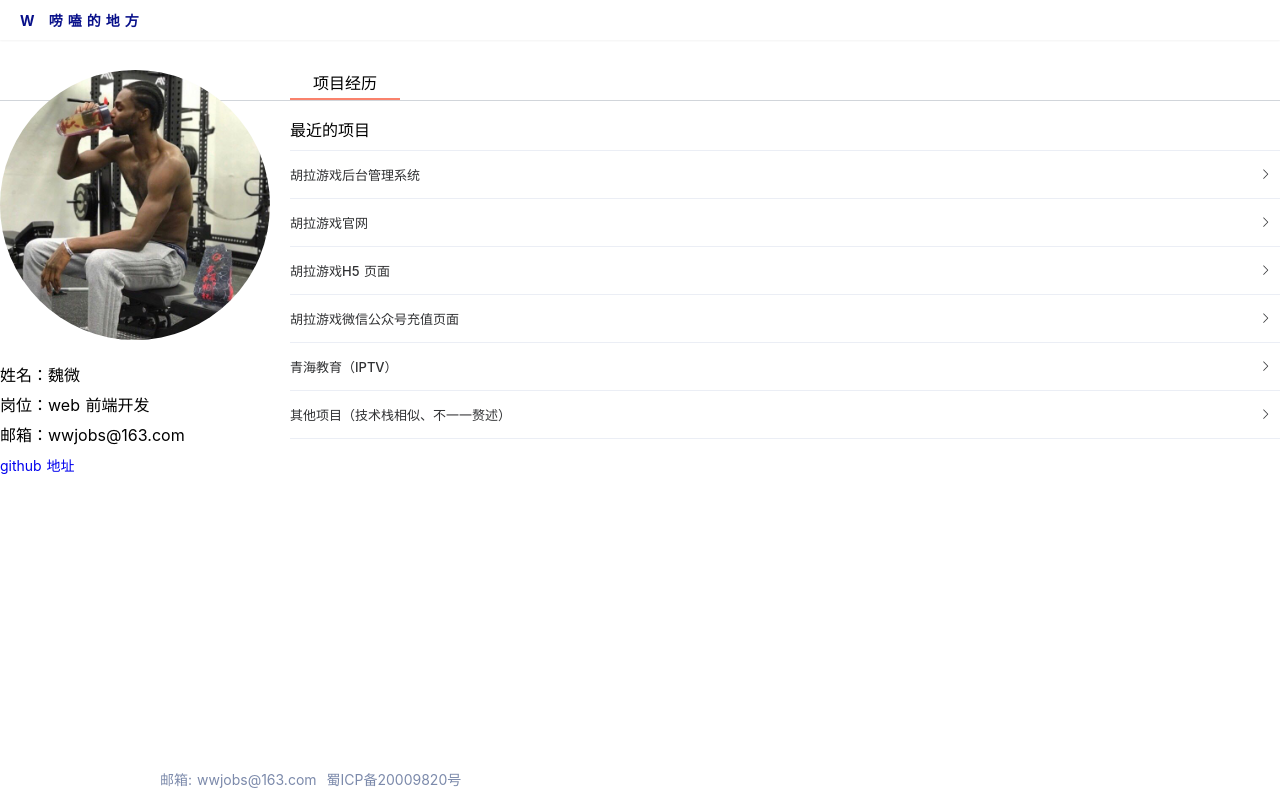
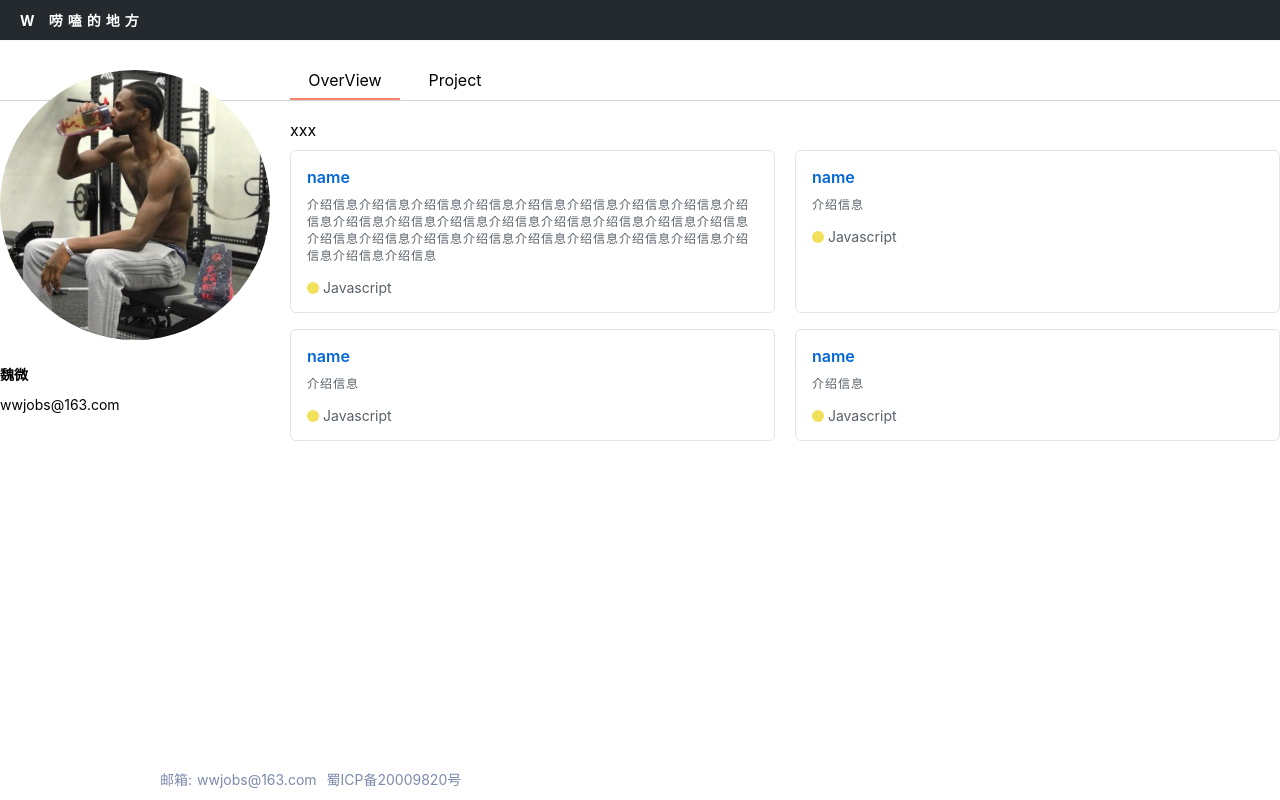
Before and after one commit to ww028/personal-website, a Nuxt app: page /aboutMe in a window 1280 px wide. Built offline with nearby package versions, Linux system fonts and the light colour scheme.

Commit message:
update about me

```diff
--- a/assets/scss/about_me.scss
+++ b/assets/scss/about_me.scss
@@ -38,9 +38,17 @@ main{
 
   .info{
     color: #000;
-    font: 14px;
+    font-size: 14px;
     margin-top: 20px;
     line-height: 30px;
+
+    p:first-child{
+      font-weight: bold;
+    }
+
+    a{
+      color: #000;
+    }
   }
 }
 
@@ -51,10 +59,15 @@ main{
 
   .nav_bar{
     margin-bottom: 10px;
+    display: flex;
     .item{
       width: 110px;
       height: 30px;
       text-align: center;
+      cursor: pointer;
+    }
+
+    .act{
       border-bottom: solid 2px #f9826c;
     }
   }
@@ -62,4 +75,49 @@ main{
   .title{
     line-height: 40px;
   }
+
+  .project_items{
+    display: flex;
+    flex-wrap: wrap;
+    justify-content: space-between;
+
+    .item{
+      width: 49%;
+      border: solid 1px #e1e4e8;
+      border-radius: 6px;
+      padding: 16px;
+      margin-bottom: 16px;
+
+      .label{
+        color: #0366d6;
+        font-weight: 600;
+        font-size: 16px;
+      }
+
+      .introduce{
+        font-size: 12px;
+        color: #586069;
+        margin: 8px 0 16px 0;
+        letter-spacing: 1px;
+      }
+
+      .technology{
+        font-size: 14px;
+        color: #586069;
+        position: relative;
+        padding-left: 16px;
+      }
+
+      .technology::before{
+        position: absolute;
+        left: 0;
+        top: 3px;
+        content: "";
+        width: 12px;
+        height: 12px;
+        background-color: #f1e05a;
+        border-radius: 50%;
+      }
+    }
+  }
 }
--- a/components/HeaderBar.vue
+++ b/components/HeaderBar.vue
@@ -1,10 +1,26 @@
 <template>
-  <header>
+  <header :class="currentRoute === '/aboutMe' ? 'aboutMe' : ''">
     <nuxt-link
       :to="{name: 'index'}"
     >W 唠嗑的地方</nuxt-link>
   </header>
 </template>
+
+<script>
+export default {
+  name: "HeaderBar",
+
+  data(){
+    return{
+      currentRoute: "",
+    }
+  },
+
+  mounted(){
+    this.currentRoute = this.$router.currentRoute.fullPath
+  }
+}
+</script>
 
 <style lang="scss" scoped>
 header{
@@ -27,6 +43,14 @@ header{
   }
 }
 
+.aboutMe{
+  background-color: #24292e;
+
+  a{
+    color: #fff;
+  }
+}
+
 @media screen and (max-width: 1000px) {
   header {
     z-index: 999;
--- /dev/null
+++ b/data/aboutMe.js
@@ -0,0 +1,67 @@
+const aboutMeData = [
+  {
+    title: "胡拉游戏后台管理系统",
+    name: 1,
+    info: [
+      "该项目是胡拉游戏的后台管理系统，使用vue-cli 脚手架开发，axios 进行数据交互，echarts 图表实现折线、柱状等图表",
+      "该项目支撑胡拉麻将、斗地主、捕鱼移动端游戏的运营工作，以及后台管理系统账号权限分配等功能",
+      "该项目可以查看不同游戏的在线人数、活跃人数、充值金额等运营数据，并且支持玩家邮件发送、道具配发等功能",
+      "后台超级管理员可以创建账号、分配权限，不同的账号根据不同的权限可以分别查看允许查看的信息"
+    ]
+  },
+  {
+    title: "胡拉游戏官网",
+    name: 2,
+    info: [
+      "该项目是胡拉游戏的官网, 使用nuxt 框架进行前端开发，使用nuxt 框架提供的Async Data 进行服务端渲染，并且优化网站代码结构，使其更有利于网站SEO",
+      "官网主要是介绍游戏信息，进行下载导流，以及用户了解不同游戏不同的版本信息",
+      "用户可以在官网查看游戏的资讯、赛事等等信息",
+    ]
+  },
+  {
+    title: "胡拉游戏H5 页面",
+    name: 3,
+    info: [
+      "该项目是胡拉麻将、胡拉斗地主、胡拉捕鱼的H5 页面",
+      "主要用于游戏下载，绑定好友邀请、亲友圈账号、直接通过分享链接进入游戏房间等功能",
+      "用户进入H5 页面，如果已经安装客户端则拉起游戏，如有房间ID、邀请信息等，则直接进入房间或绑定账号，即使没有安装客户端在下载安装后依然可以绑定分享链接的信息，如果没有安装客户端则直接拉起下载",
+    ],
+  },
+  {
+    title: "胡拉游戏微信公众号充值页面",
+    name: 4,
+    info: [
+      "该项目是胡拉麻将微信公众号下的充值页面",
+      "通过微信公众号进入该页面，在用户允许获取微信账号信息后，自动绑定游戏账号",
+      "用户可以选择充值金额或者自定义输入充值金额，以及选择对应的赠送礼包",
+      "用户可以输入游戏 ID为他人充值，如果没有输入游戏 ID，则直接为自己的游戏账号充值"
+    ]
+  },
+  {
+    title: "青海教育（IPTV）",
+    name: 5,
+    info: [
+      "该项目是青海电信IPTV 的产品包",
+      "该项目在用户订购前可以使用教程，在试用教程使用完毕后可以选择订购产品包获得完整使用权限",
+      "该项目针对初高中、小学、幼儿等不同年龄阶段的用户提供相应的教育内容"
+    ]
+  },
+  {
+    title: "其他项目（技术栈相似、不一一赘述）",
+    name: 6,
+    info: [
+      "青海教育",
+      "陕西教育后台管理系统",
+      "HI 贝游戏大厅后台管理系统",
+      "HI 贝游戏大厅（IPTV)",
+      "海南电信封套（IPTV）",
+      "四川电信省博物馆、图书馆、文化馆（IPTV）",
+      "四川电信川蜀风采(IPTV)",
+      "卓影社区",
+      "庭州购（购物网站）",
+      "乌鲁木齐市君诚律师事务所官网、后台管理系统"
+    ]
+  }
+]
+
+export default aboutMeData
--- a/pages/aboutMe.vue
+++ b/pages/aboutMe.vue
@@ -7,18 +7,35 @@
           <img src="../assets/images/icon.jpg" alt />
         </div>
         <div class="info">
-          <p>姓名：魏微</p>
-          <p>岗位：web 前端开发</p>
-          <p>邮箱：wwjobs@163.com</p>
-          <p><a target="right" href="https://github.com/ww028">github 地址</a></p>
+          <p>魏微</p>
+          <p>wwjobs@163.com</p>
+          <!-- <p>
+            <a target="right" href="https://github.com/ww028">前往 github</a>
+          </p> -->
         </div>
       </div>
       <div class="project">
         <div class="nav_bar">
-          <div class="item">项目经历</div>
+          <div
+            v-for="item in nav_bar"
+            :key="item.id"
+            class="item"
+            :class="item.class"
+            @click="changeBar(item)"
+          >{{ item.label }}</div>
+          <div class="item"></div>
+          <div class="item"></div>
         </div>
-        <div class="title">最近的项目</div>
-        <el-collapse v-model="activeNames" @change="handleChange">
+        <div class="title">xxx</div>
+        <div class="project_items">
+          <div v-for="(item, index) in project" :key="index" class="item">
+            <div class="label">{{item.label}}</div>
+            <div class="introduce">{{item.introduce}}</div>
+            <div class="technology">{{item.technology}}</div>
+          </div>
+        </div>
+
+        <!-- <el-collapse v-model="activeNames">
           <el-collapse-item
             v-for="(item, index) in project"
             :key="index"
@@ -29,85 +46,43 @@
               <li v-for="(sub_item, sub_index) in item.info" :key="sub_index">{{sub_item}}</li>
             </ol>
           </el-collapse-item>
-        </el-collapse>
+        </el-collapse>-->
       </div>
     </div>
   </main>
 </template>
 
 <script>
+import aboutMeData from "@/data/aboutMe";
 export default {
   data() {
     return {
+      activeNames: "",
+      nav_bar: [
+        { id: 1, label: "OverView", class: "act" },
+        { id: 2, label: "Project", class: "" }
+      ],
       project: [
-        {
-          title: "胡拉游戏后台管理系统",
-          name: 1,
-          info: [
-            "该项目是胡拉游戏的后台管理系统，使用vue-cli 脚手架开发，axios 进行数据交互，echarts 图表实现折线、柱状等图表",
-            "该项目支撑胡拉麻将、斗地主、捕鱼移动端游戏的运营工作，以及后台管理系统账号权限分配等功能",
-            "该项目可以查看不同游戏的在线人数、活跃人数、充值金额等运营数据，并且支持玩家邮件发送、道具配发等功能",
-            "后台超级管理员可以创建账号、分配权限，不同的账号根据不同的权限可以分别查看允许查看的信息"
-          ]
-        },
-        {
-          title: "胡拉游戏官网",
-          name: 2,
-          info: [
-            "该项目是胡拉游戏的官网, 使用nuxt 框架进行前端开发，使用nuxt 框架提供的Async Data 进行服务端渲染，并且优化网站代码结构，使其更有利于网站SEO",
-            "官网主要是介绍游戏信息，进行下载导流，以及用户了解不同游戏不同的版本信息",
-            "用户可以在官网查看游戏的资讯、赛事等等信息",
-          ]
-        },
-        {
-          title: "胡拉游戏H5 页面",
-          name: 3,
-          info: [
-            "该项目是胡拉麻将、胡拉斗地主、胡拉捕鱼的H5 页面",
-            "主要用于游戏下载，绑定好友邀请、亲友圈账号、直接通过分享链接进入游戏房间等功能",
-            "用户进入H5 页面，如果已经安装客户端则拉起游戏，如有房间ID、邀请信息等，则直接进入房间或绑定账号，即使没有安装客户端在下载安装后依然可以绑定分享链接的信息，如果没有安装客户端则直接拉起下载",
-          ],
-        },
-        {
-          title: "胡拉游戏微信公众号充值页面",
-          name: 4,
-          info: [
-            "该项目是胡拉麻将微信公众号下的充值页面",
-            "通过微信公众号进入该页面，在用户允许获取微信账号信息后，自动绑定游戏账号",
-            "用户可以选择充值金额或者自定义输入充值金额，以及选择对应的赠送礼包",
-            "用户可以输入游戏 ID为他人充值，如果没有输入游戏 ID，则直接为自己的游戏账号充值"
-          ]
-        },
-        {
-          title: "青海教育（IPTV）",
-          name: 5,
-          info: [
-            "该项目是青海电信IPTV 的产品包",
-            "该项目在用户订购前可以使用教程，在试用教程使用完毕后可以选择订购产品包获得完整使用权限",
-            "该项目针对初高中、小学、幼儿等不同年龄阶段的用户提供相应的教育内容"
-          ]
-        },
-        {
-          title: "其他项目（技术栈相似、不一一赘述）",
-          name: 6,
-          info: [
-            "青海教育",
-            "陕西教育后台管理系统",
-            "HI 贝游戏大厅后台管理系统",
-            "HI 贝游戏大厅（IPTV)",
-            "海南电信封套（IPTV）",
-            "四川电信省博物馆、图书馆、文化馆（IPTV）",
-            "四川电信川蜀风采(IPTV)",
-            "卓影社区",
-            "庭州购（购物网站）",
-            "乌鲁木齐市君诚律师事务所官网、后台管理系统"
-          ]
-        }
+        { label: "name", introduce: "介绍信息介绍信息介绍信息介绍信息介绍信息介绍信息介绍信息介绍信息介绍信息介绍信息介绍信息介绍信息介绍信息介绍信息介绍信息介绍信息介绍信息介绍信息介绍信息介绍信息介绍信息介绍信息介绍信息介绍信息介绍信息介绍信息介绍信息介绍信息", technology: "Javascript" },
+        { label: "name", introduce: "介绍信息", technology: "Javascript" },
+        { label: "name", introduce: "介绍信息", technology: "Javascript" },
+        { label: "name", introduce: "介绍信息", technology: "Javascript" },
       ]
     };
   },
 
+  mounted() {
+    console.log(aboutMeData);
+  },
+
   methods: {
+    changeBar(val) {
+      this.nav_bar.map(item => {
+        item.class = "";
+      });
+      val.class = "act";
+    },
+
     handleSelect(key, keyPath) {
       console.log(key, keyPath);
     }
```
